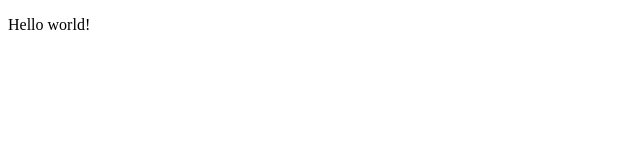
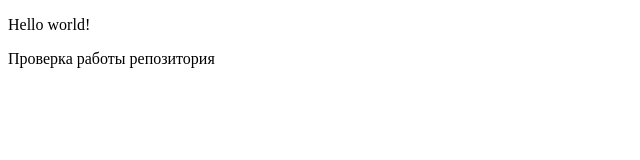
Before and after one commit to DimaDiner/test-pogect-1, a plain HTML site: page index.html in a window 1280 px wide. Shown: the whole page, without its empty margins (0-640 px from the left). Drawn offline with Linux system fonts and the light colour scheme.

Commit message:
проверка работы репозитория

```diff
--- a/index.html
+++ b/index.html
@@ -8,6 +8,7 @@
 </head>
 <body>
     <p>Hello world!</p>
+    <p>Проверка работы репозитория</p>
 
 
     <script src = "js/script.js"></script>
```
